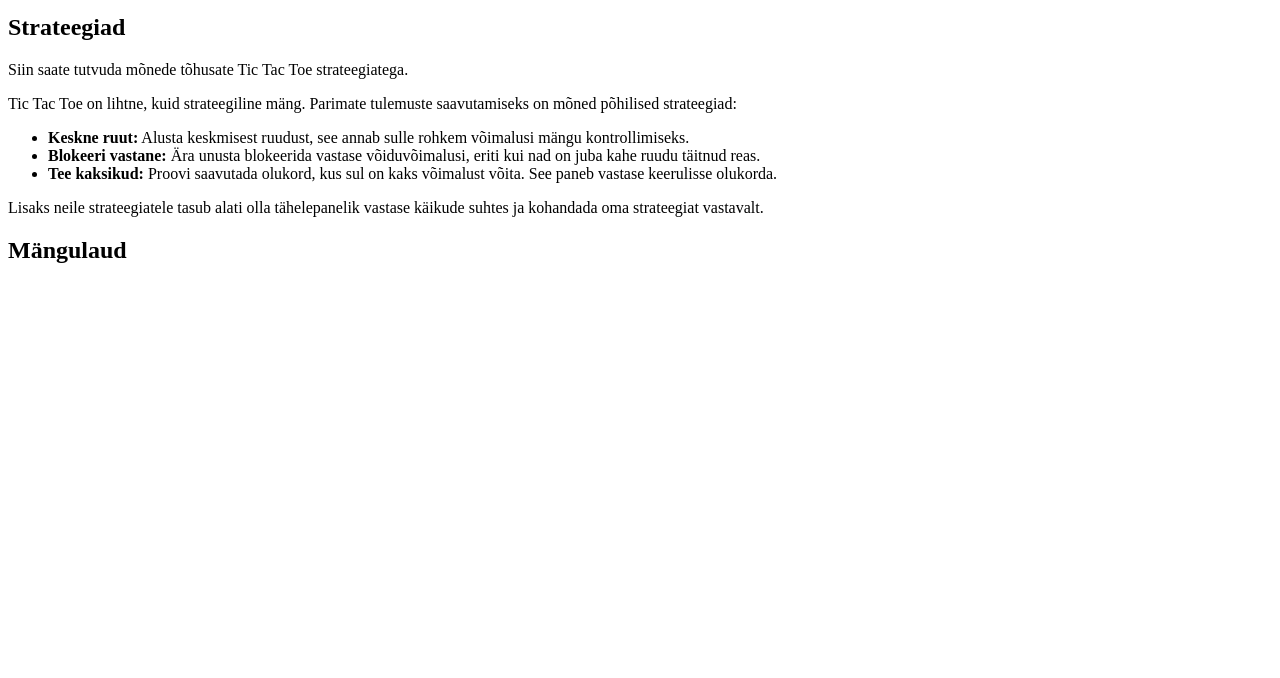
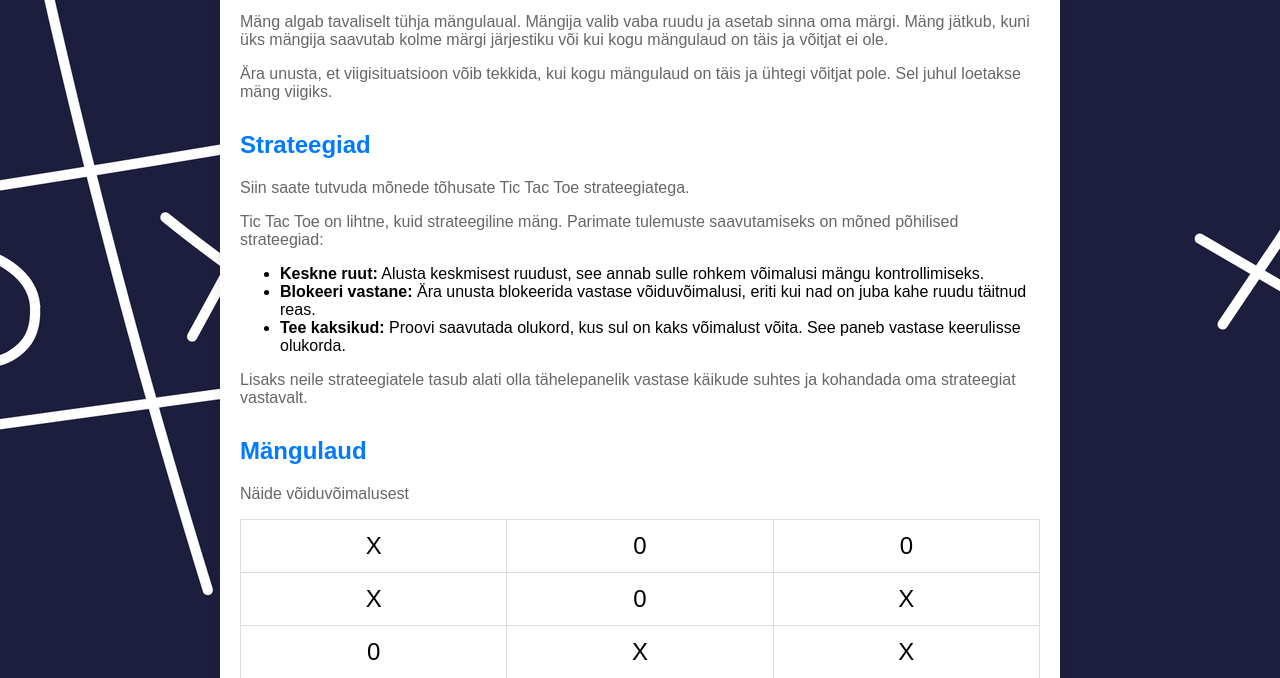
Before and after one commit to LeonhardSchecher/SE23projekt, a plain HTML site: page strat.html in a window 1280 px wide. Shown: the part 255-933 px from the top of the page. Before the commit the page ends 800 px from the top, so only its background shows below. Drawn offline with Linux system fonts and the light colour scheme.

Commit message:
taustapilt ja veits muudatusi stratis

```diff
--- a/stiilid.css
+++ b/stiilid.css
@@ -3,6 +3,7 @@ body {
     margin: 0;
     padding: 0;
     background-color: #f4f4f4;
+    background-image: url('tasutapilt.jpg')
 }
 
 .container {
--- a/strat.html
+++ b/strat.html
@@ -3,7 +3,7 @@
 <head>
     <meta charset="UTF-8">
     <meta name="viewport" content="width=device-width, initial-scale=1.0">
-    <link rel="stylesheet" href="style.css">
+    <link rel="stylesheet" href="stiilid.css">
     <title>Tic Tac Toe Strateegiad</title>
 </head>
 <body>
@@ -16,7 +16,7 @@
             <h2>Reeglid</h2>
             <p>Tic Tac Toe on kahe mängija mäng, kus mängulaud koosneb 3x3 ruudustikust. Üks mängija kasutab "X" märki, teine "O" märki. Mängijad vahelduvad käikude tegemisel. Eesmärk on saavutada kolm oma märki järjestikku horisontaalselt, vertikaalselt või diagonaalselt.</p>
             <p>Mäng algab tavaliselt tühja mängulaual. Mängija valib vaba ruudu ja asetab sinna oma märgi. Mäng jätkub, kuni üks mängija saavutab kolme märgi järjestiku või kui kogu mängulaud on täis ja võitjat ei ole.</p>
-            <p>Ära unusta, et viigisituatsioon võib tekkida, kui kogu mängulaud on täis ja ühtegi võitjat pole. Sel juhul loetakse mäng viigiks.</p>
+            <p>Ära unusta, et viigisituatsioon võib tekkida, kui kogu mängulaud on täis ja ühtegi võitjat pole. Sel juhul loetakse mäng viigiks. </p>
         </section>
 
         <section>
@@ -33,21 +33,22 @@
 
         <section>
             <h2>Mängulaud</h2>
+            <p>Näide võiduvõimalusest</p>
             <table class="tictactoe-board">
                 <tr>
-                    <td></td>
-                    <td></td>
-                    <td></td>
+                    <td>X</td>
+                    <td>0</td>
+                    <td>0</td>
                 </tr>
                 <tr>
-                    <td></td>
-                    <td></td>
-                    <td></td>
+                    <td>X</td>
+                    <td>0</td>
+                    <td>X</td>
                 </tr>
                 <tr>
-                    <td></td>
-                    <td></td>
-                    <td></td>
+                    <td>0</td>
+                    <td>X</td>
+                    <td>X</td>
                 </tr>
             </table>
         </section>
```
Also changed, not shown: tasutapilt.jpg (added).
